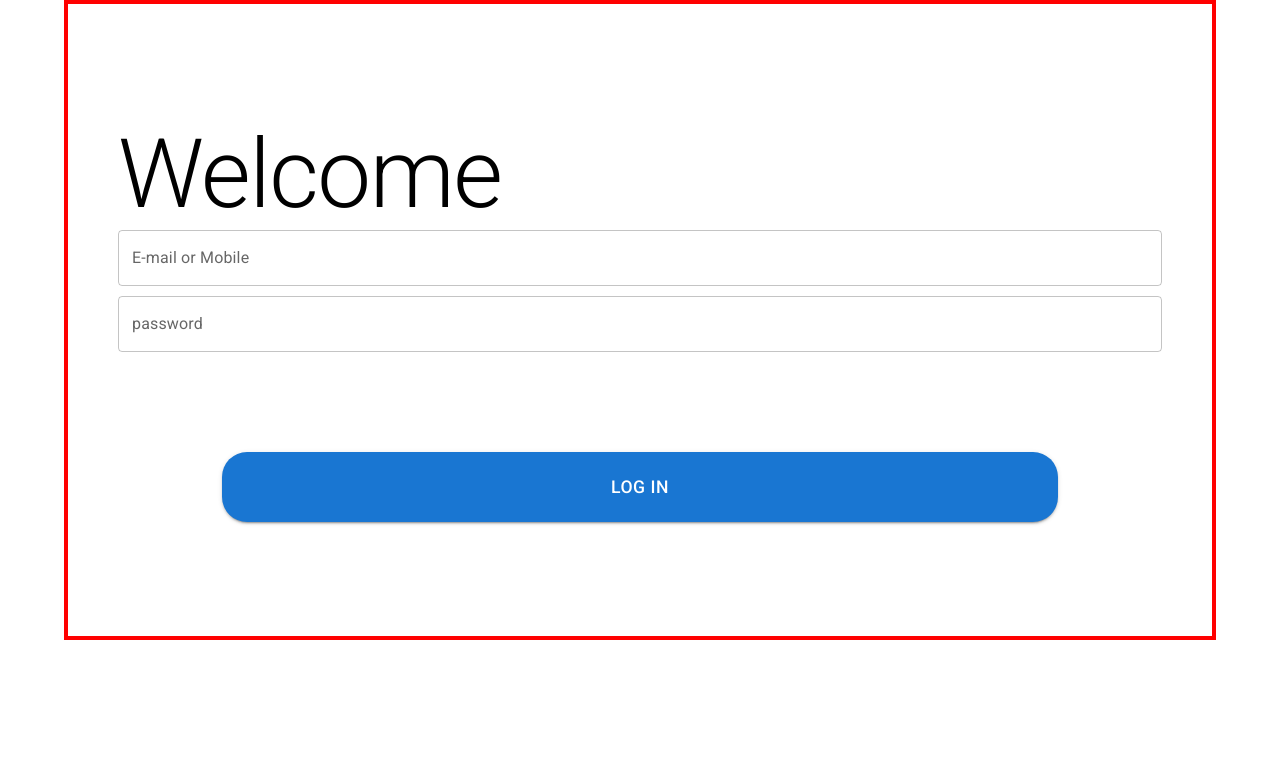
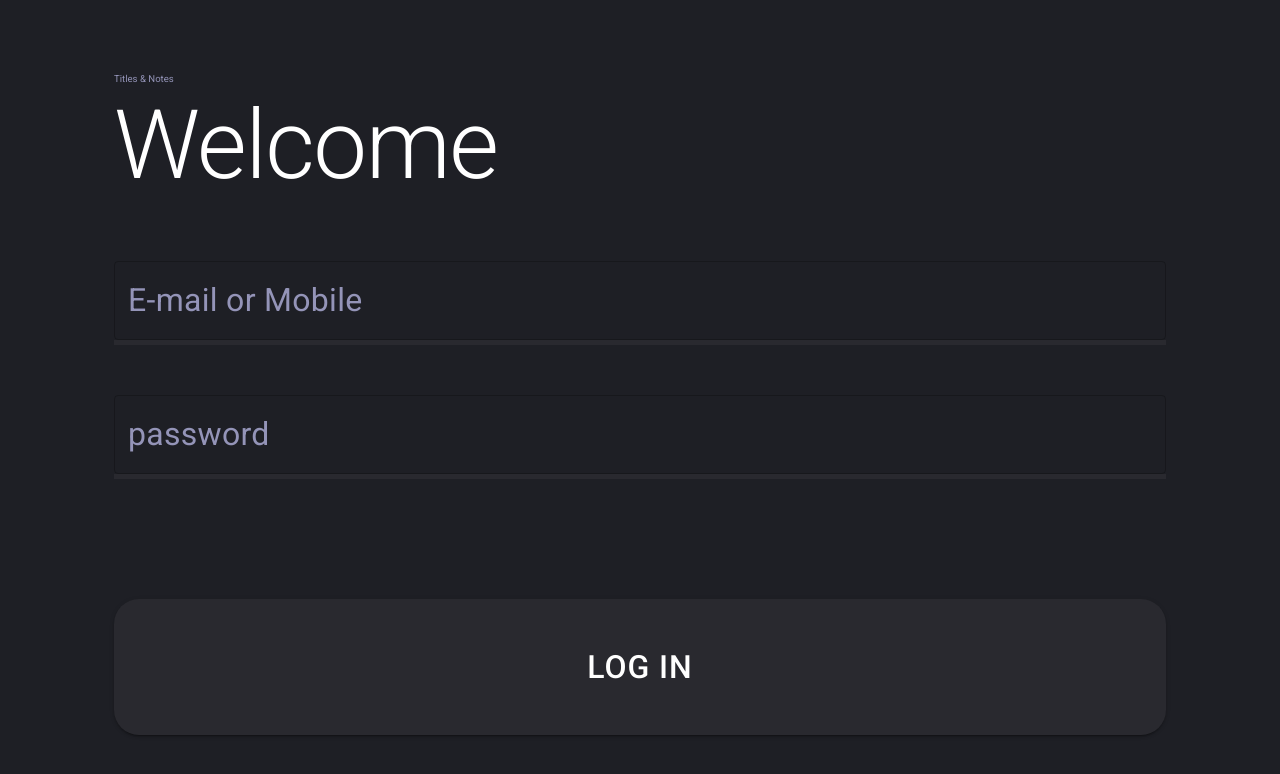
Before and after one commit to LuckGets/cc17_react-assesment-Tanakorn, a React (Vite) app: page /login in a window 1280 px wide. Shown: the top 774 px of the page. Built offline with nearby package versions, Linux system fonts and the light colour scheme.

Commit message:
Login Page css

```diff
--- a/src/Page/HomePage.jsx
+++ b/src/Page/HomePage.jsx
@@ -1,10 +1,9 @@
 import { Box, Typography, Button, TextField } from "@mui/material";
-import React, { useState,useEffect } from "react";
+import React, { useState, useEffect } from "react";
 import { useNavigate } from "react-router-dom";
 import LoginPage from "./LoginPage";
 import TaskItem from "../Components/TaskList";
-import { createTodo, deleteTodo, getAllTodo,} from "../APIs/Axios";
-
+import { createTodo, deleteTodo, getAllTodo } from "../APIs/Axios";
 
 function HomePage() {
   const [task, setTask] = useState([]);
@@ -12,12 +11,12 @@ function HomePage() {
 
   useEffect(() => {
     const fetchAllData = async () => {
-    const result = await getAllTodo()
-    setTask(result)
-    console.log(task)
+      const result = await getAllTodo();
+      setTask(result);
+      console.log(task);
     };
-    fetchAllData()
-  }, [])
+    fetchAllData();
+  }, []);
 
   const navigate = useNavigate();
   // set Task state
@@ -37,31 +36,31 @@ function HomePage() {
   // Handle Add
   const handleAdd = async () => {
     try {
-    const res = await createTodo(inputTask)
-    console.log(res)
-    const newTask = [...task];
-    newTask.push({title:inputTask});
-    setTask(newTask);
-    setInputTask("")
+      const res = await createTodo(inputTask);
+      console.log(res);
+      const newTask = [...task];
+      newTask.push({ title: inputTask });
+      setTask(newTask);
+      setInputTask("");
     } catch (e) {
-      console.log(e)
+      console.log(e);
     }
   };
 
   // Handle Delete
   const handleDelete = async (id) => {
     try {
-    await deleteTodo(id)
-    const foundedIndex = task.findIndex(item => item.id === id)
-    if (foundedIndex !== -1) {
-      const newTask = [...task]
-      newTask.splice(foundedIndex, 1)
-      setTask(newTask)
+      await deleteTodo(id);
+      const foundedIndex = task.findIndex((item) => item.id === id);
+      if (foundedIndex !== -1) {
+        const newTask = [...task];
+        newTask.splice(foundedIndex, 1);
+        setTask(newTask);
+      }
+    } catch (e) {
+      console.log(e);
     }
-  } catch (e) {
-    console.log(e)
-  }
-  }
+  };
 
   return (
     <Box
@@ -77,13 +76,30 @@ function HomePage() {
             value={inputTask}
             label="new task"
           ></TextField>
-          {inputTask && <Button onClick={handleAdd} sx={{paddingBlock: "18px"}}>Add</Button>}
+          {inputTask && (
+            <Button onClick={handleAdd} sx={{ paddingBlock: "18px" }}>
+              Add
+            </Button>
+          )}
         </Box>
       </Box>
-      {task.map(item => <TaskItem  handleDelete={handleDelete} id={item.id} key={item.id} task={item}/>)}
+      {task.map((item) => (
+        <TaskItem
+          handleDelete={handleDelete}
+          id={item.id}
+          key={item.id}
+          task={item}
+        />
+      ))}
       <Box sx={{ width: "100%", height: 1 }}>
         <Button
-          sx={{ width: "100%", paddingBlock: "20px", borderRadius: "20px" }}
+          sx={{
+            width: "100%",
+            paddingBlock: "20px",
+            borderRadius: "20px",
+            fontSize: "2rem",
+            backgroundColor: "#29292f"
+          }}
           variant="contained"
           onClick={handleLogOut}
         >
--- a/src/Page/LoginPage.jsx
+++ b/src/Page/LoginPage.jsx
@@ -1,19 +1,19 @@
-import { Box, Typography, TextField, Button } from '@mui/material'
-import React, {useState} from 'react'
-import { useNavigate } from 'react-router-dom'
-import { login } from '../APIs/Axios';
+import { Box, Typography, TextField, Button } from "@mui/material";
+import React, { useState } from "react";
+import { useNavigate } from "react-router-dom";
+import { login } from "../APIs/Axios";
 
 function LoginPage() {
   const navigate = useNavigate();
-  const [userName, setUserName] = useState('')
-  const [password, setPassword] = useState('')
+  const [userName, setUserName] = useState("");
+  const [password, setPassword] = useState("");
 
   const handleLogin = async (e) => {
     try {
       e.preventDefault();
       const response = await login(userName, password).then((res) => res.data);
       if (response.status == "success") {
-        alert("Login success! Redirecting you to Home Page.")
+        alert("Login success! Redirecting you to Home Page.");
         navigate("/");
       }
     } catch (e) {
@@ -23,19 +23,71 @@ function LoginPage() {
   };
 
   return (
-    <Box sx={{paddingInline:"50px"}} justifyContent="center" width="90vw" height="80vh" display="flex" flexDirection="column" border="4px solid red" >
+    <Box
+      sx={{ paddingInline: "50px" }}
+      justifyContent="center"
+      width="90vw"
+      height="80vh"
+      display="flex"
+      flexDirection="column"
+    >
       <Box sx={{}}>
-        <Typography variant='h1'>Welcome</Typography>
+        <Typography sx={{ color: "#9494b8", fontSize: "0.6rem" }} variant="p">
+          Titles & Notes
+        </Typography>
+        <Typography sx={{margin : {marginBottom: "40px"}}} variant="h1">Welcome</Typography>
       </Box>
-      <Box sx={{marginBottom: "100px"}} display="flex" flexDirection="column" gap="10px">
-        <TextField onChange={e => setUserName(e.target.value)} value={userName} label='E-mail or Mobile' variant='outlined'></TextField>
-        <TextField onChange={e => setPassword(e.target.value)} value={password} label='password' variant='outlined'></TextField>
+      <Box
+        sx={{ marginBottom: "100px" }}
+        display="flex"
+        flexDirection="column"
+        gap="10px"
+      >
+        <TextField
+          sx={{
+            input: { color: "#9494b8", fontSize: "2rem" },
+            label: { color: "#9494b8", fontSize: "2rem" },
+            border: {border: "none", borderBottom: "5px solid #29292f"},
+            margin : {marginBlock: "20px"}
+          }}
+          className="login__input"
+          onChange={(e) => setUserName(e.target.value)}
+          value={userName}
+          label="E-mail or Mobile"
+          variant="outlined"
+        ></TextField>
+        <TextField
+          sx={{
+            input: { color: "#9494b8", fontSize: "2rem" },
+            label: { color: "#9494b8", fontSize: "2rem" },
+            border: {border: "none", borderBottom: "5px solid #29292f"},
+            margin : {marginBlock: "20px"}
+          }}
+          onChange={(e) => setPassword(e.target.value)}
+          value={password}
+          label="password"
+          type="password"
+          variant="outlined"
+        ></TextField>
       </Box>
-      <Box display="flex" justifyContent='center'>
-        <Button type="button" onClick={handleLogin} variant="contained" sx={{width: 0.8, paddingBlock: "20px", borderRadius:"25px", fontSize: "1.1rem"}}>LOG IN</Button>
+      <Box display="flex" justifyContent="center">
+        <Button
+          type="button"
+          onClick={handleLogin}
+          variant="contained"
+          sx={{
+            width: "100%",
+            paddingBlock: "40px",
+            borderRadius: "25px",
+            fontSize: "2rem",
+            backgroundColor: "#29292f"
+          }}
+        >
+          LOG IN
+        </Button>
       </Box>
     </Box>
-  )
+  );
 }
 
-export default LoginPage
+export default LoginPage;
--- a/src/index.css
+++ b/src/index.css
@@ -3,7 +3,9 @@
 @import '@fontsource/roboto/500.css';
 @import '@fontsource/roboto/700.css';
 
-*{margin: 0; pad: 0; box-sizing: border-box;}
+*,
+*::before,
+*::after{margin: 0; pad: 0; box-sizing: border-box;}
 
 :root {
   font-family: 'Roboto' ,Inter, system-ui, Avenir, Helvetica, Arial, sans-serif;
@@ -31,7 +33,9 @@ body {
   min-width: 100vw;
   min-height: 100vh;
   justify-content: center;
-  /* align-items: center; */
+  background-color: #1e1f25;
+  color: white;
+  align-items: center;
 }
 
 h1 {
```
